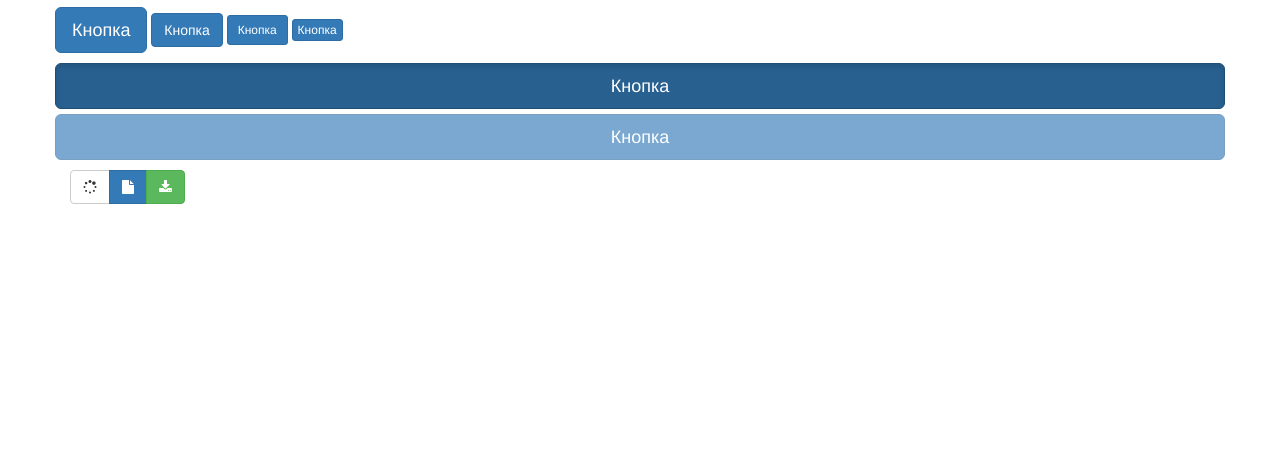
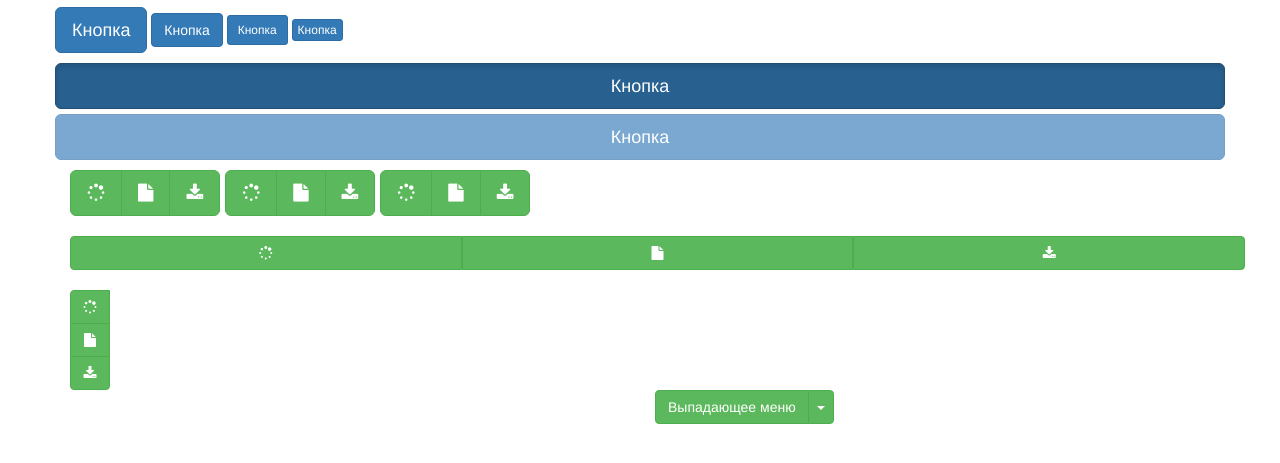
Before and after one commit to b13u13/bootstrap, a plain HTML site: page index.html in a window 1280 px wide. Shown: the part 778-1241 px from the top of the page. Before the commit the page ends 983 px from the top, so only its background shows below. Drawn offline with nearby package versions, Linux system fonts and the light colour scheme.

Commit message:
Dropdown menu

```diff
--- a/index.html
+++ b/index.html
@@ -120,33 +120,77 @@
 
     <div class="container">
         <div class="row">
-            <div class="btn-group">
-                <a href="#" class="btn btn-default"><i class="fa fa-spinner"></i> </a>
-                <a href="#" class="btn btn-primary"><i class="fa fa-file"></i></a>
-                <a href="#" class="btn btn-success"><i class="fa fa-download"></i></a>
+            <div class="btn-toolbar">
+                <div class="btn-group btn-group-lg">
+                    <a href="#" class="btn btn-success"><i class="fa fa-spinner"></i> </a>
+                    <a href="#" class="btn btn-success"><i class="fa fa-file"></i></a>
+                    <a href="#" class="btn btn-success"><i class="fa fa-download"></i></a>
+                </div>
+                <div class="btn-group btn-group-lg">
+                    <a href="#" class="btn btn-success"><i class="fa fa-spinner"></i> </a>
+                    <a href="#" class="btn btn-success"><i class="fa fa-file"></i></a>
+                    <a href="#" class="btn btn-success"><i class="fa fa-download"></i></a>
+                </div>
+                <div class="btn-group btn-group-lg">
+                    <a href="#" class="btn btn-success"><i class="fa fa-spinner"></i> </a>
+                    <a href="#" class="btn btn-success"><i class="fa fa-file"></i></a>
+                    <a href="#" class="btn btn-success"><i class="fa fa-download"></i></a>
+                </div>
             </div>
+            <br>
+            <div class="btn-toolbar">
+                <div class="btn-group btn-group-justified">
+                    <a href="#" class="btn btn-success"><i class="fa fa-spinner"></i> </a>
+                    <a href="#" class="btn btn-success"><i class="fa fa-file"></i></a>
+                    <a href="#" class="btn btn-success"><i class="fa fa-download"></i></a>
+                </div>
+            </div>
+            <br>
+            <div class="btn-group btn-group-vertical">
+                 <a href="#" class="btn btn-success"><i class="fa fa-spinner"></i> </a>
+                 <a href="#" class="btn btn-success"><i class="fa fa-file"></i></a>
+                 <a href="#" class="btn btn-success"><i class="fa fa-download"></i></a>
+             </div>
         </div>
     </div>
-
-
 </div>
-    <div class="container-fluid">
+    <div class="container">
         <div class="row">
             <div class="col-md-6">
-                <div class="row">
-                    <div class="col-md-4"></div>
-                    <div class="col-md-4"></div>
-                    <div class="col-md-4"></div>
+
+            </div>
+            <div class="col-md-6">
+                <div class="btn-group">
+                    <button class="btn  btn-success" >
+                        Выпадающее меню
+                    </button>
+                    <button class="btn btn-success dropdown-toggle" data-toggle="dropdown">
+                        <span class="caret"></span>
+                    </button>
+                    <ul class="dropdown-menu dropdown-menu-right">
+                        <li><a href="#">Ссылка Ссылка Ссылка Ссылка</a></li>
+                        <li><a href="#">Ссылка Ссылка Ссылка Ссылка</a></li>
+                        <li><a href="#">Ссылка Ссылка Ссылка Ссылка</a></li>
+                        <li><a href="#">Ссылка Ссылка Ссылка Ссылка</a></li>
+                        <li><a href="#">Ссылка Ссылка Ссылка Ссылка</a></li>
+                    </ul>
                 </div>
             </div>
             <div class="col-md-4 hidden-md visible-lg"></div>
-
         </div>
-
     </div>
-
-
-
+    <br>
+    <br>
+    <br>
+    <br>
+    <br>
+    <br>
+    <br>
+    <br>
+    <br>
+    <br>
+    <br>
+    <br>
         <!-- jQuery (necessary for Bootstrap's JavaScript plugins) -->
         <script src="https://ajax.googleapis.com/ajax/libs/jquery/1.11.3/jquery.min.js"></script>
         <!-- Include all compiled plugins (below), or include individual files as needed -->
```
